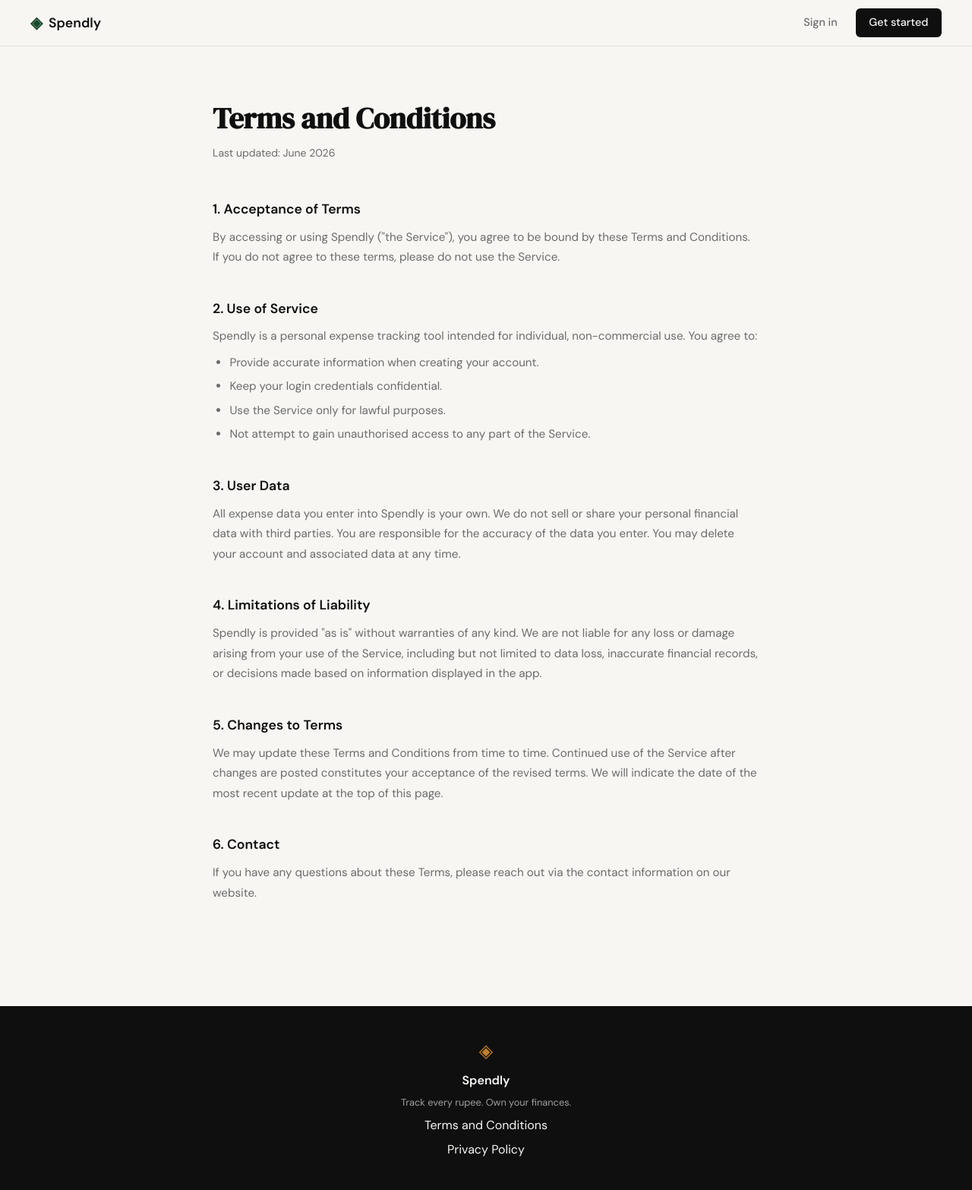
After one commit to bajajtanmay22/spendly, a Flask app: page /terms in a window 1280 px wide. The commit adds this page. Shown: the whole page at 76% size. Run offline with Flask 3, Linux system fonts and the light colour scheme.

Commit message:
landing: add terms and conditions page and route

```diff
--- a/app.py
+++ b/app.py
@@ -26,6 +26,11 @@ def login():
 # Placeholder routes — students will implement these                  #
 # ------------------------------------------------------------------ #
 
+@app.route("/terms")
+def terms():
+    return render_template("terms.html")
+
+
 @app.route("/logout")
 def logout():
     return "Logout — coming in Step 3"
--- a/static/css/style.css
+++ b/static/css/style.css
@@ -528,3 +528,54 @@ a { color: inherit; text-decoration: none; }
     .nav-links a:not(.nav-cta) { display: none; }
     .hero { padding: 3rem 1rem 2rem; }
 }
+
+/* ------------------------------------------------------------------ */
+/* Legal pages (Terms, Privacy)                                        */
+/* ------------------------------------------------------------------ */
+
+.legal-page {
+    padding: 4rem 1.5rem 6rem;
+}
+
+.legal-inner {
+    max-width: 720px;
+    margin: 0 auto;
+}
+
+.legal-title {
+    font-family: var(--font-display);
+    font-size: 2.4rem;
+    margin-bottom: 0.25rem;
+}
+
+.legal-updated {
+    font-size: 0.875rem;
+    color: var(--ink-muted);
+    margin-bottom: 3rem;
+}
+
+.legal-section {
+    margin-bottom: 2.5rem;
+}
+
+.legal-section h2 {
+    font-size: 1.1rem;
+    font-weight: 600;
+    margin-bottom: 0.6rem;
+}
+
+.legal-section p,
+.legal-section li {
+    font-size: 0.95rem;
+    line-height: 1.75;
+    color: var(--ink-muted);
+}
+
+.legal-section ul {
+    padding-left: 1.4rem;
+    margin-top: 0.5rem;
+}
+
+.legal-section li {
+    margin-bottom: 0.3rem;
+}
--- a/templates/base.html
+++ b/templates/base.html
@@ -34,7 +34,7 @@
             <span class="brand-icon">◈</span>
             <span class="footer-name">Spendly</span>
             <p class="footer-copy">Track every rupee. Own your finances.</p>
-            <p><a href="#">Terms and Conditions</a></p>
+            <p><a href="/terms">Terms and Conditions</a></p>
             <p><a href="#">Privacy Policy</a></p>
         </div>
     </footer>
--- /dev/null
+++ b/templates/terms.html
@@ -0,0 +1,50 @@
+{% extends "base.html" %}
+
+{% block title %}Terms and Conditions — Spendly{% endblock %}
+
+{% block content %}
+
+<section class="legal-page">
+    <div class="legal-inner">
+        <h1 class="legal-title">Terms and Conditions</h1>
+        <p class="legal-updated">Last updated: June 2026</p>
+
+        <div class="legal-section">
+            <h2>1. Acceptance of Terms</h2>
+            <p>By accessing or using Spendly ("the Service"), you agree to be bound by these Terms and Conditions. If you do not agree to these terms, please do not use the Service.</p>
+        </div>
+
+        <div class="legal-section">
+            <h2>2. Use of Service</h2>
+            <p>Spendly is a personal expense tracking tool intended for individual, non-commercial use. You agree to:</p>
+            <ul>
+                <li>Provide accurate information when creating your account.</li>
+                <li>Keep your login credentials confidential.</li>
+                <li>Use the Service only for lawful purposes.</li>
+                <li>Not attempt to gain unauthorised access to any part of the Service.</li>
+            </ul>
+        </div>
+
+        <div class="legal-section">
+            <h2>3. User Data</h2>
+            <p>All expense data you enter into Spendly is your own. We do not sell or share your personal financial data with third parties. You are responsible for the accuracy of the data you enter. You may delete your account and associated data at any time.</p>
+        </div>
+
+        <div class="legal-section">
+            <h2>4. Limitations of Liability</h2>
+            <p>Spendly is provided "as is" without warranties of any kind. We are not liable for any loss or damage arising from your use of the Service, including but not limited to data loss, inaccurate financial records, or decisions made based on information displayed in the app.</p>
+        </div>
+
+        <div class="legal-section">
+            <h2>5. Changes to Terms</h2>
+            <p>We may update these Terms and Conditions from time to time. Continued use of the Service after changes are posted constitutes your acceptance of the revised terms. We will indicate the date of the most recent update at the top of this page.</p>
+        </div>
+
+        <div class="legal-section">
+            <h2>6. Contact</h2>
+            <p>If you have any questions about these Terms, please reach out via the contact information on our website.</p>
+        </div>
+    </div>
+</section>
+
+{% endblock %}
```
